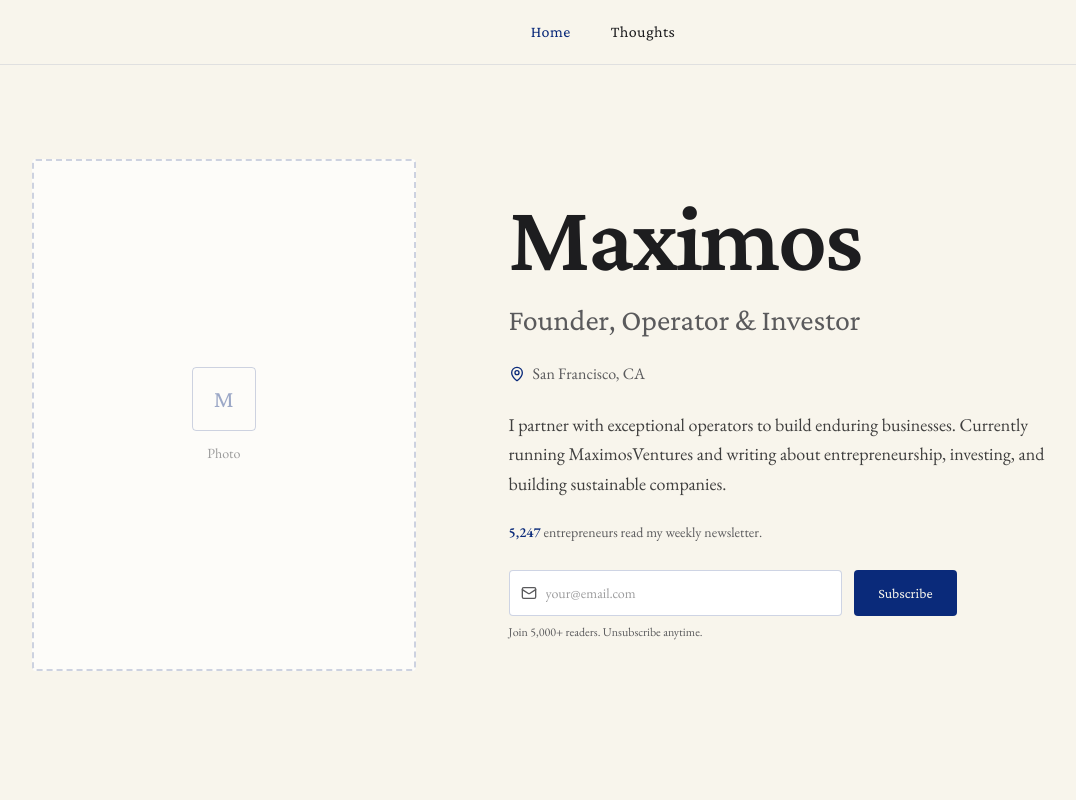
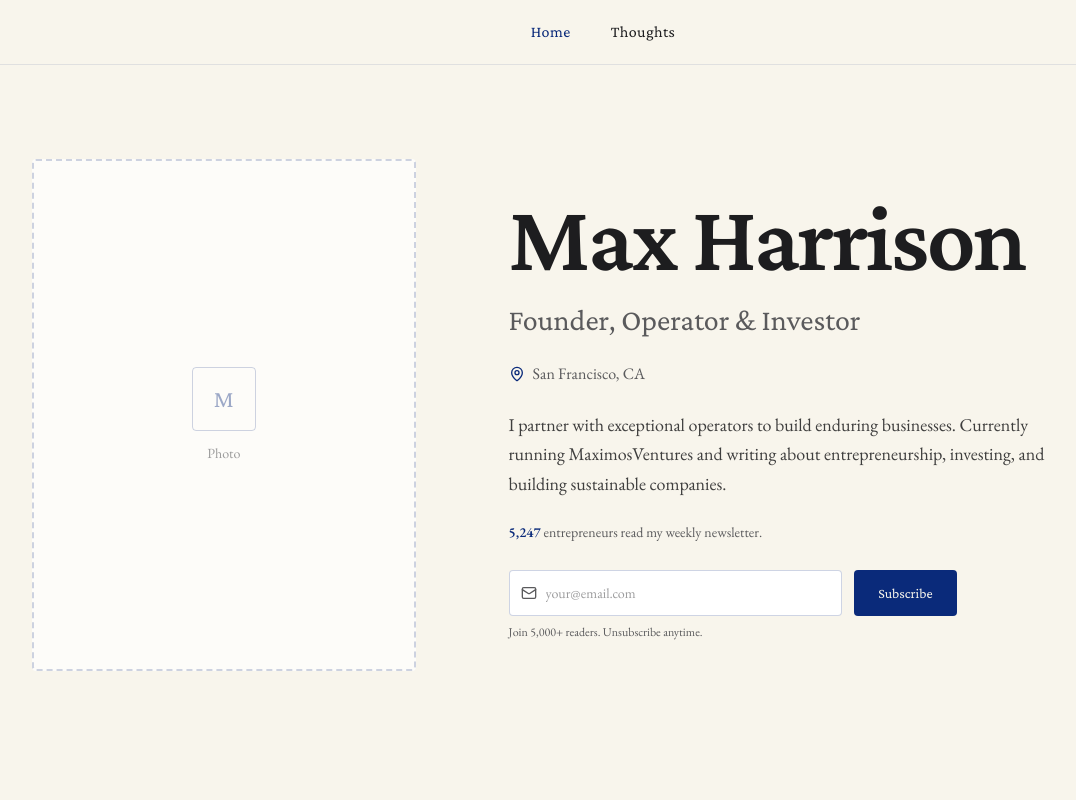
Before and after one commit to maxine928/personal-site, a React (Vite) app: page / in a window 1280 px wide. Shown: the top 800 px of the page, without its empty margins (37-1113 px from the left). Built offline with nearby package versions, Linux system fonts and the light colour scheme.

Commit message:
Update site title and Tempo logo for live deployment

```diff
--- a/index.html
+++ b/index.html
@@ -3,12 +3,12 @@
   <head>
     <meta charset="UTF-8" />
     <meta name="viewport" content="width=device-width, initial-scale=1.0" />
-    <meta name="description" content="Maximos — Founder, Operator & Investor. Partnering with exceptional operators to build enduring businesses." />
+    <meta name="description" content="Max Harrison — Founder, Operator & Investor. Partnering with exceptional operators to build enduring businesses." />
     <link rel="icon" href="/favicon.svg" />
     <link rel="preconnect" href="https://fonts.googleapis.com" />
     <link rel="preconnect" href="https://fonts.gstatic.com" crossorigin />
     <link href="https://fonts.googleapis.com/css2?family=Crimson+Pro:ital,wght@0,400;0,600;0,700;1,400;1,600&family=EB+Garamond:ital,wght@0,400;0,500;0,600;0,700;1,400;1,500&display=swap" rel="stylesheet" />
-    <title>Maximos</title>
+    <title>Max Harrison</title>
   </head>
   <body>
     <div id="root"></div>
--- a/src/pages/Home.tsx
+++ b/src/pages/Home.tsx
@@ -51,7 +51,7 @@
           <div className="space-y-6 lg:pr-8">
             <div>
               <h1 className="font-heading text-6xl sm:text-7xl lg:text-8xl font-semibold leading-none tracking-tight mb-4">
-                Maximos
+                Max Harrison
               </h1>
               <p className="font-heading text-2xl sm:text-3xl text-mid-gray font-normal">
                 Founder, Operator & Investor
```
Also changed, not shown: src/assets/tempo-logo.svg.
